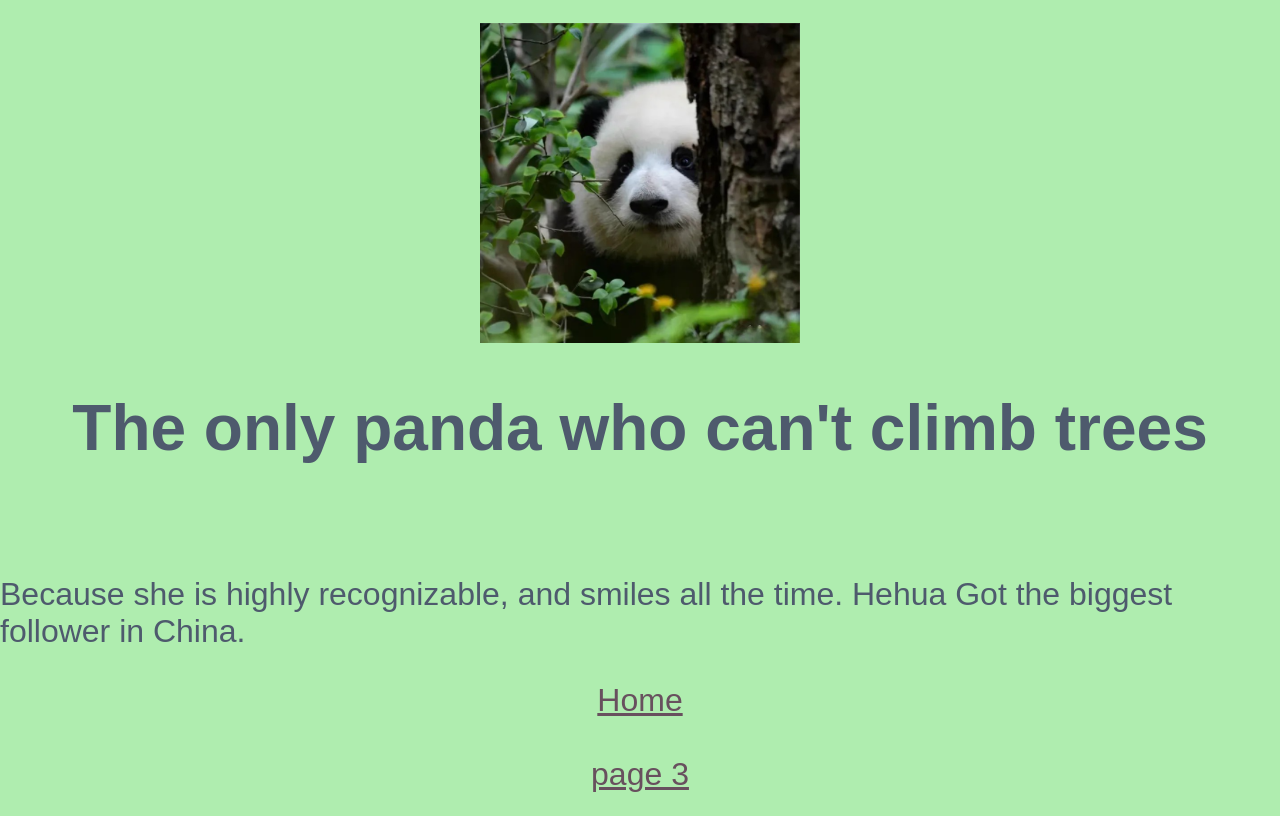
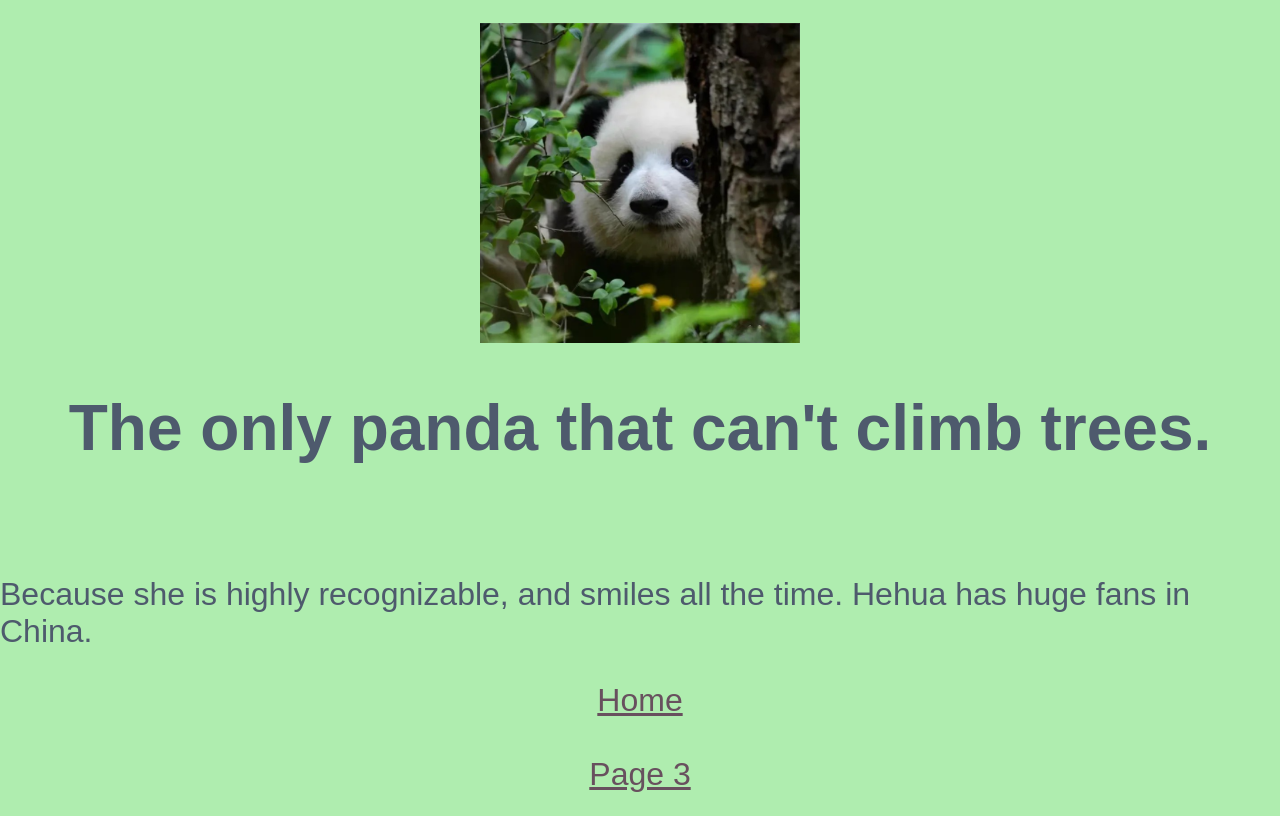
Before and after one commit to zephyrny/three-whole-pages, a plain HTML site: page page2.html in a window 1280 px wide. Drawn offline with Linux system fonts and the light colour scheme.

Commit message:
Change text

```diff
--- a/page2.html
+++ b/page2.html
@@ -8,12 +8,12 @@
     <body class="second-page">
         <div class="container">
             <img class="hero-image02" src="img/hehua_panda01.jpg" alt="The number two">
-            <h1>The only panda who can't climb trees</h1><br>
+            <h1>The only panda that can't climb trees.</h1><br>
             <p>
-                Because she is highly recognizable, and smiles all the time. Hehua Got the biggest follower in China.
+                Because she is highly recognizable, and smiles all the time. Hehua has huge fans in China.
             </p>
             <a href="index.html">Home</a><br>
-            <a href="page3.html">page 3</a>
+            <a href="page3.html">Page 3</a>
         </div>
     </body>
 </html>
```
Also changed, not shown: index.html (+2 -2 lines), page3.html (+1 -1 lines).
